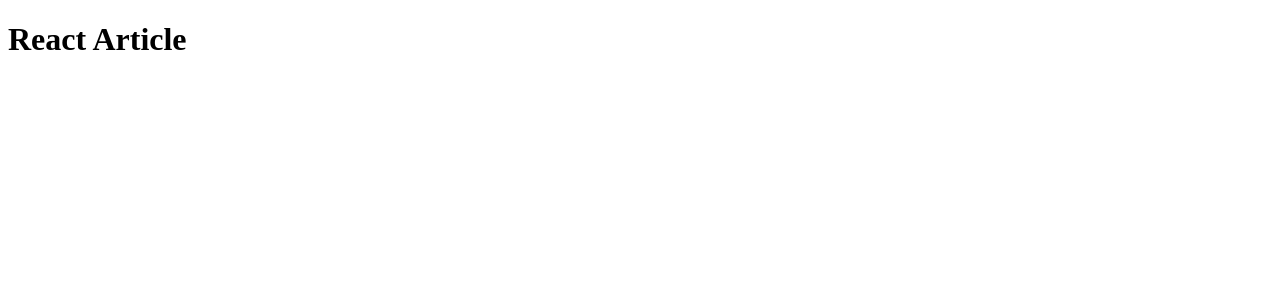
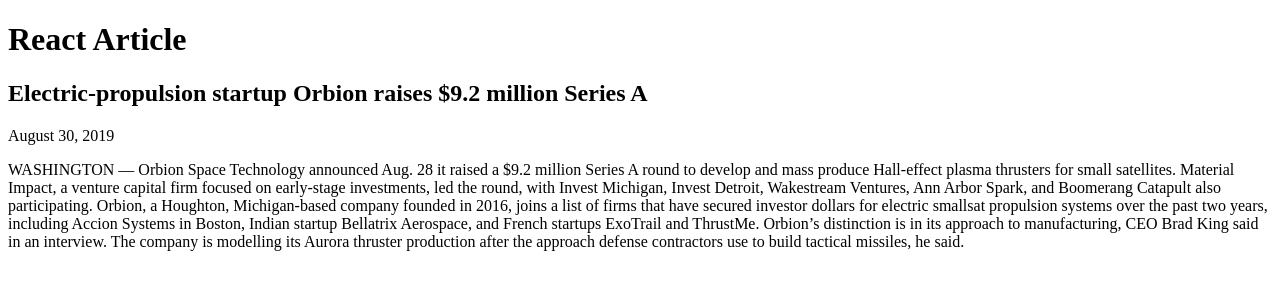
Before and after one commit to mate-academy/react_article, a React (Create React App) app: page / in a window 1280 px wide. Shown: the top 300 px of the page. Built offline with nearby package versions, Linux system fonts and the light colour scheme.

Commit message:
solution

```diff
--- a/src/App.js
+++ b/src/App.js
@@ -1,4 +1,6 @@
 import React from 'react';
+import { Article } from './components/Article';
+import './App.scss';
 
 // eslint-disable-next-line no-unused-vars
 const article = {
@@ -8,8 +10,13 @@
   date: 'August 30, 2019',
 };
 
-const App = () => (
-  <h1>React Article</h1>
+export const App = () => (
+  <>
+    <h1>React Article</h1>
+    <Article
+      title={article.title}
+      text={article.text}
+      date={article.date}
+    />
+  </>
 );
-
-export default App;
--- a/src/components/Article.js
+++ b/src/components/Article.js
@@ -0,0 +1,26 @@
+import React from 'react';
+import PropTypes from 'prop-types';
+
+export const Article = ({
+  title,
+  date,
+  text,
+}) => (
+  <article className="Article">
+    <h1 className="Article_title">
+      {title}
+    </h1>
+    <span className="Article_date">
+      {date}
+    </span>
+    <p className="Article_paragraph">
+      {text}
+    </p>
+  </article>
+);
+
+Article.propTypes = {
+  title: PropTypes.string.isRequired,
+  date: PropTypes.string.isRequired,
+  text: PropTypes.string.isRequired,
+};
--- a/src/index.js
+++ b/src/index.js
@@ -1,6 +1,6 @@
 import React from 'react';
 import ReactDOM from 'react-dom';
-import App from './App';
+import { App } from './App';
 
 ReactDOM.render(
   <App />,
```
Also changed, not shown: 1 other file (tests, documents, lock files or other folders).
